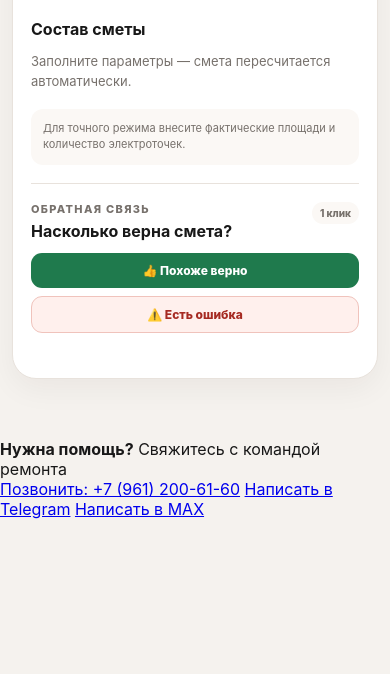
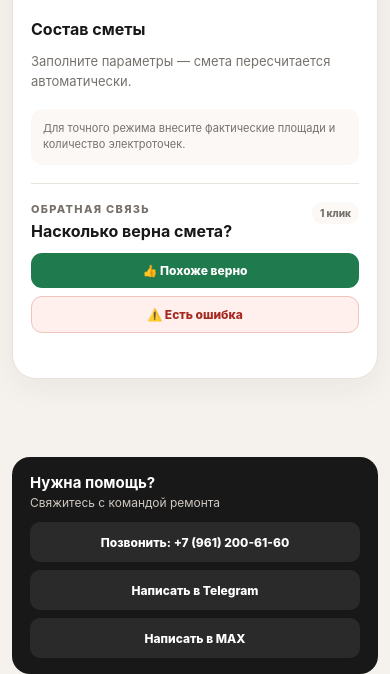
Before and after one commit to Samsonovtsi/Remont, a website: page public/index.html in a window 390 px wide. Shown: the part 2756-3430 px from the top of the page. Before the commit the page ends 3275 px from the top, so only its background shows below. Drawn offline with Linux system fonts and the light colour scheme; no server answers.

Commit message:
style: add contact links section

```diff
--- a/public/styles.css
+++ b/public/styles.css
@@ -169,3 +169,17 @@ textarea:focus{border-color:#999}
   .feedback-actions,.feedback-form-actions{grid-template-columns:1fr}
   .feedback-cancel{width:100%}
 }
+
+
+/* Contact bar */
+.contact-bar{max-width:1180px;margin:22px auto 0;padding:16px 18px;background:#181818;color:#fff;border-radius:18px;display:flex;justify-content:space-between;gap:18px;align-items:center}
+.contact-copy strong{display:block;font-size:15px}
+.contact-copy span{display:block;margin-top:3px;font-size:12px;color:#cfc9c4}
+.contact-links{display:flex;flex-wrap:wrap;gap:8px;justify-content:flex-end}
+.contact-link{display:inline-flex;align-items:center;min-height:40px;padding:9px 12px;border-radius:10px;background:#2a2a2a;color:#fff;text-decoration:none;font-size:12px;font-weight:800}
+.contact-link:hover{background:#3a3a3a}
+@media(max-width:700px){
+  .contact-bar{margin:18px 12px 0;display:block}
+  .contact-links{margin-top:12px;justify-content:flex-start}
+  .contact-link{width:100%;justify-content:center}
+}
```
